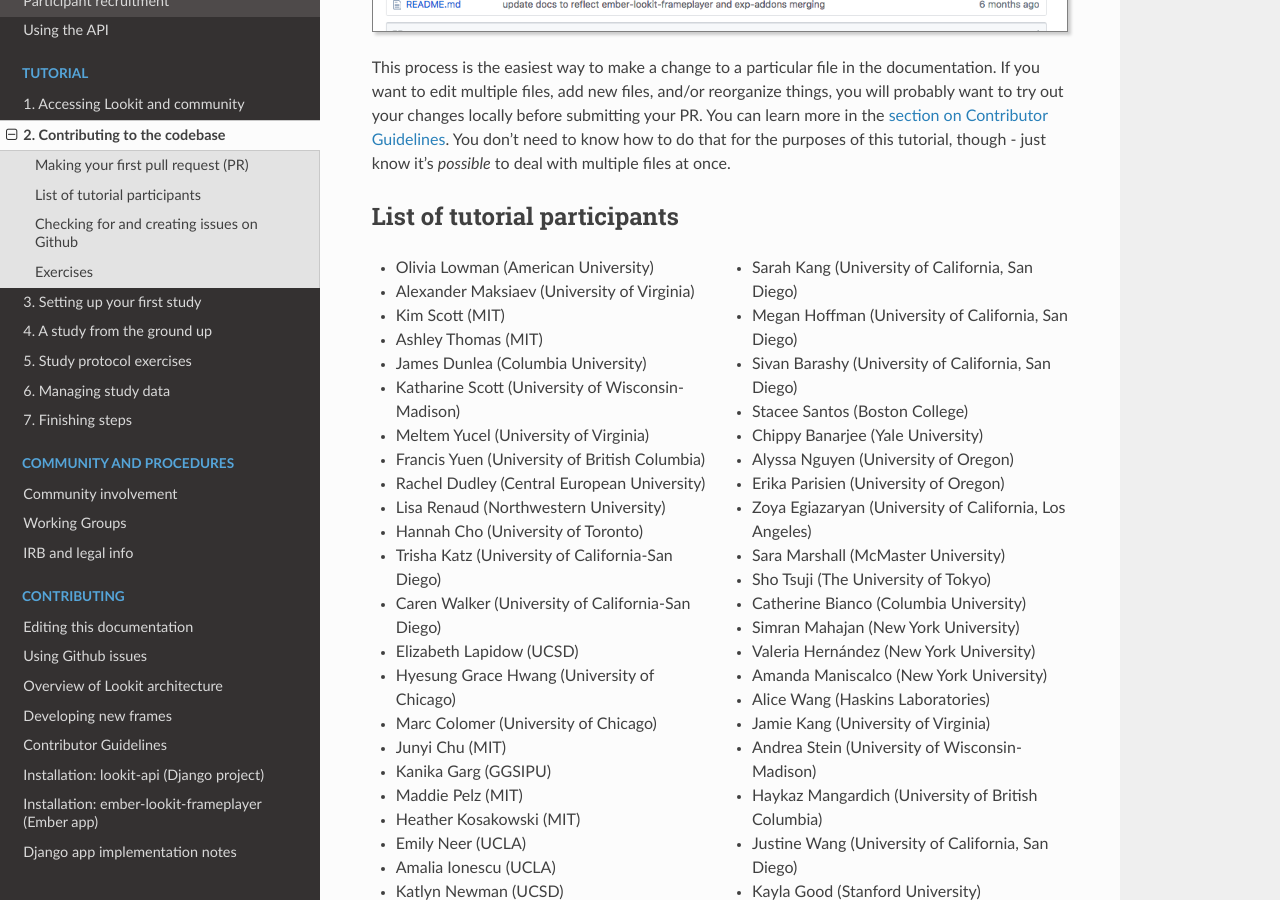
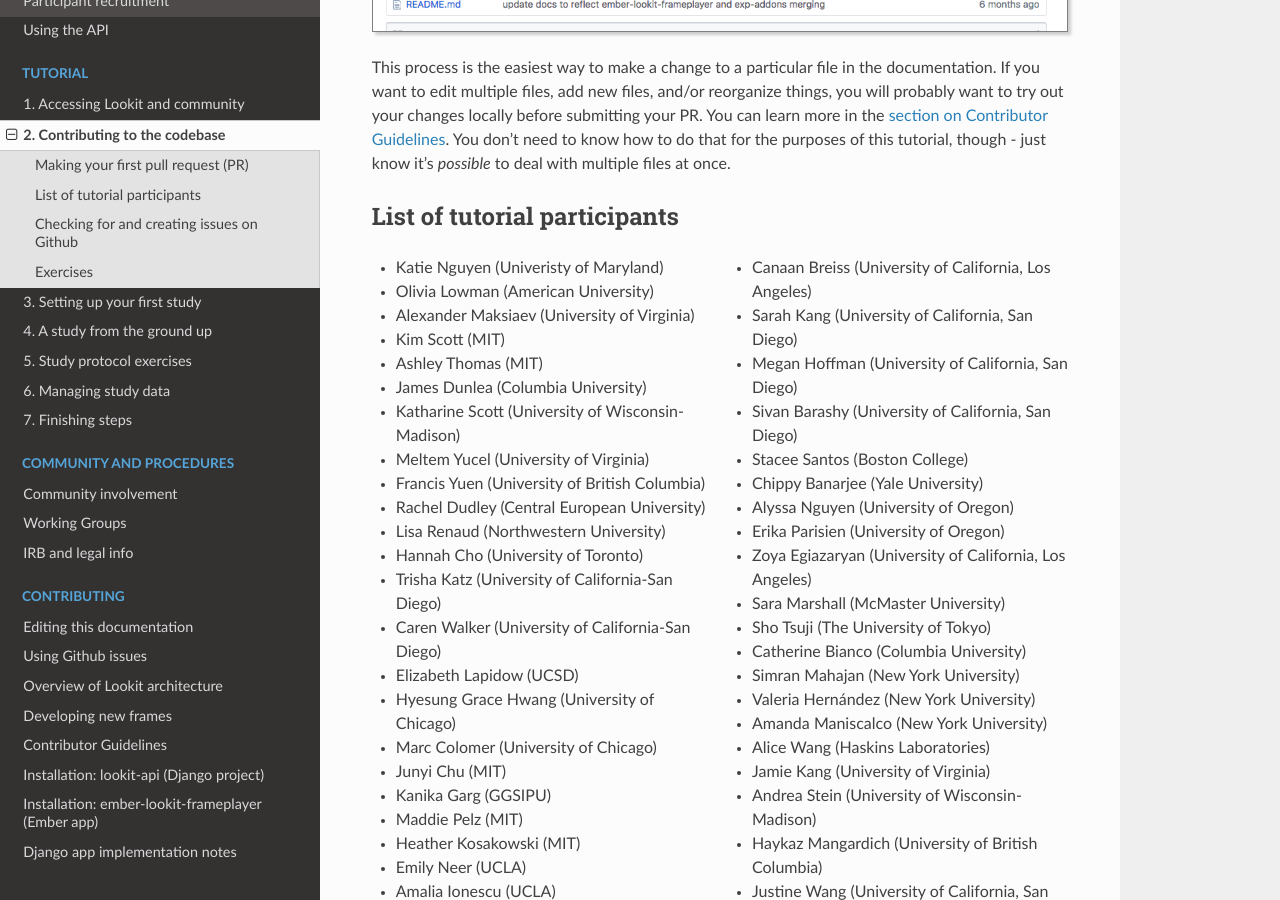
Before and after one commit to lookit/lookit-docs, a Sphinx documentation site: the page built from docs/source/tutorial-contributing.rst, in a window 1280 px wide and 900 px high, scrolled down 4113 px. Built offline with Sphinx 7.4.7 and the Read the Docs theme 2.0.0, drawn with Linux system fonts in a browser that asks for light colours.

Commit message:
Add tutorial participant to list

```diff
--- a/docs/source/tutorial-contributing.rst
+++ b/docs/source/tutorial-contributing.rst
@@ -68,6 +68,7 @@ List of tutorial participants
 ------------------------------
 
 .. rst-class:: tutorial-participants
+- Katie Nguyen (Univeristy of Maryland)
 - Olivia Lowman (American University)
 - Alexander Maksiaev (University of Virginia)
 - Kim Scott (MIT)
```
